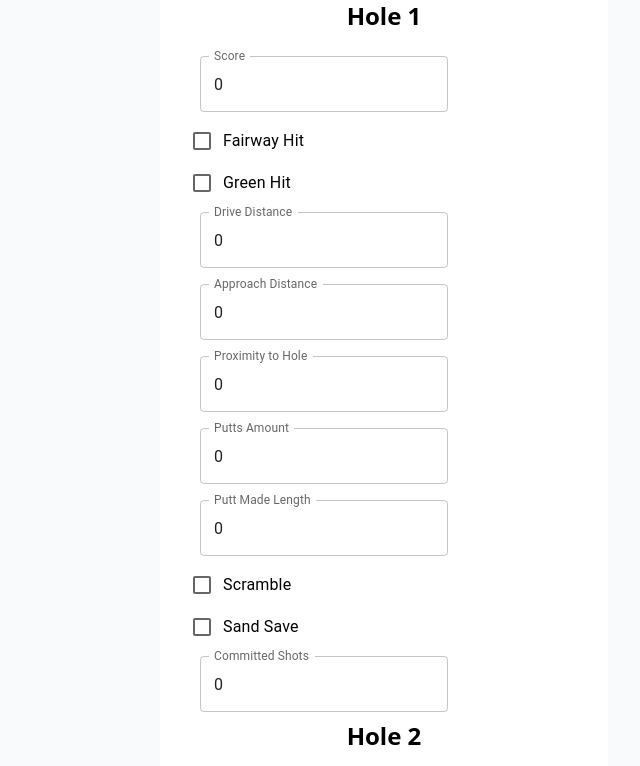
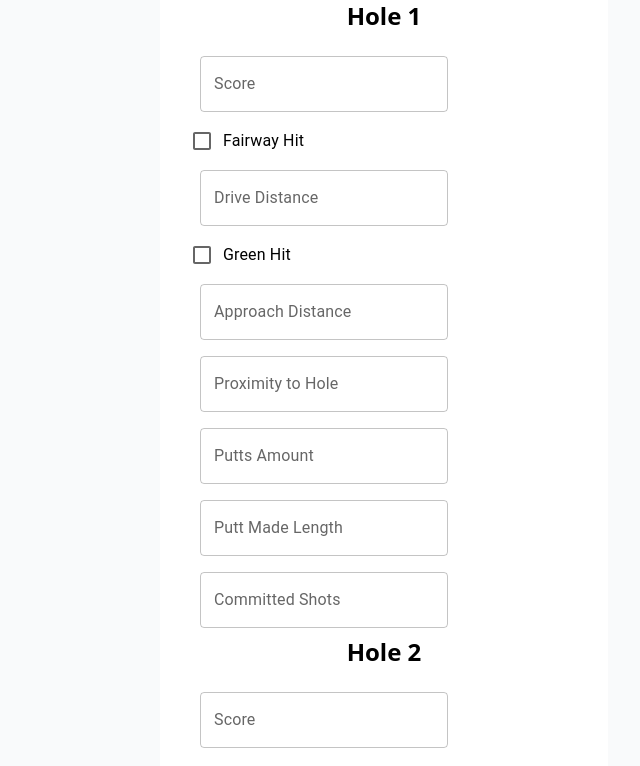
Before and after one commit to Desmond225/golf-stats, a Next.js app: page /dashboard in a window 1280 px wide. Shown: the top 766 px of the page, without its empty margins (256-896 px from the left). Built offline with nearby package versions, Linux system fonts and the light colour scheme.

Commit message:
Fix fields #1

```diff
--- a/app/dashboard/page.tsx
+++ b/app/dashboard/page.tsx
@@ -14,22 +14,22 @@ import FormLabel from '@mui/material/FormLabel'
 import FormControl from '@mui/material/FormControl'
 
 export default function Dashboard() {
-  const [score, setScore] = useState(Array(18).fill(0))
+  const [score, setScore] = useState(Array(18).fill(undefined))
   const [fairwayHit, setFairwayHit] = useState(Array(18).fill(false))
   const [greenHit, setGreenHit] = useState(Array(18).fill(false))
-  const [driveDistance, setDriveDistance] = useState(Array(18).fill(0))
-  const [approachDistance, setApproachDistance] = useState(Array(18).fill(0))
-  const [proximityToHole, setProximityToHole] = useState(Array(18).fill(0))
-  const [puttsAmount, setPuttsAmount] = useState(Array(18).fill(0))
-  const [puttMadeLength, setPuttMadeLength] = useState(Array(18).fill(0))
-  const [scramble, setScramble] = useState(Array(18).fill(false))
-  const [sandSave, setSandSave] = useState(Array(18).fill(false))
-  const [committedShots, setCommittedShots] = useState(Array(18).fill(0))
+  const [driveDistance, setDriveDistance] = useState(Array(18).fill(undefined))
+  const [approachDistance, setApproachDistance] = useState(Array(18).fill(undefined))
+  const [proximityToHole, setProximityToHole] = useState(Array(18).fill(undefined))
+  const [puttsAmount, setPuttsAmount] = useState(Array(18).fill(undefined))
+  const [puttMadeLength, setPuttMadeLength] = useState(Array(18).fill(undefined))
+  const [committedShots, setCommittedShots] = useState(Array(18).fill(undefined))
 
   const handleSubmit = async (event) => {
     event.preventDefault()
     // TODO: Save the data to the database
   }
+
+  const parThreeHoles = [2, 4, 6, 12, 14]; // Holes 3, 5, 7, 13, 15 are 0-indexed
 
   return (
     <div className="flex-1 flex flex-col w-full px-8 sm:max-w-md justify-center gap-2 bg-white text-black">
@@ -48,29 +48,97 @@ export default function Dashboard() {
           <div key={i}>
             <h2 className="text-center text-2xl font-bold mb-4">Hole {i + 1}</h2>
             <Box>
-              <TextField id={`score-${i}`} label="Score" type="number" value={score[i]} onChange={e => setScore(score.map((s, idx) => idx === i ? Number(e.target.value) : s))} InputProps={{ inputProps: { min: 0 } }} />
+              <TextField
+                id={`score-${i}`}
+                label="Score"
+                type="number"
+                value={score[i]}
+                onChange={e => setScore(score.map((s, idx) => idx === i ? Number(e.target.value) : s))}
+                InputProps={{ inputProps: { min: 0 } }}
+              />
             </Box>
             <Box>
-              <FormControlLabel control={<Checkbox checked={fairwayHit[i]} onChange={e => setFairwayHit(fairwayHit.map((f, idx) => idx === i ? e.target.checked : f))} />} label="Fairway Hit" />
+              <FormControlLabel
+                control={
+                  <Checkbox
+                    checked={fairwayHit[i]}
+                    onChange={e => setFairwayHit(fairwayHit.map((f, idx) => idx === i ? e.target.checked : f))}
+                  />
+                }
+                label="Fairway Hit"
+              />
             </Box>
-            <Box>
-              <FormControlLabel control={<Checkbox checked={greenHit[i]} onChange={e => setGreenHit(greenHit.map((g, idx) => idx === i ? e.target.checked : g))} />} label="Green Hit" />
-            </Box>
-            <TextField id={`drive-distance-${i}`} label="Drive Distance" type="number" value={driveDistance[i]} onChange={e => setDriveDistance(driveDistance.map((d, idx) => idx === i ? Number(e.target.value) : d))} InputProps={{ inputProps: { min: 0 } }} />
-            <TextField id={`approach-distance-${i}`} label="Approach Distance" type="number" value={approachDistance[i]} onChange={e => setApproachDistance(approachDistance.map((a, idx) => idx === i ? Number(e.target.value) : a))} InputProps={{ inputProps: { min: 0 } }} />
-            <TextField id={`proximity-to-hole-${i}`} label="Proximity to Hole" type="number" value={proximityToHole[i]} onChange={e => setProximityToHole(proximityToHole.map((p, idx) => idx === i ? Number(e.target.value) : p))} InputProps={{ inputProps: { min: 0 } }} />
-            <TextField id={`putts-amount-${i}`} label="Putts Amount" type="number" value={puttsAmount[i]} onChange={e => setPuttsAmount(puttsAmount.map((p, idx) => idx === i ? Number(e.target.value) : p))} InputProps={{ inputProps: { min: 0 } }} />
-            <TextField id={`putt-made-length-${i}`} label="Putt Made Length" type="number" value={puttMadeLength[i]} onChange={e => setPuttMadeLength(puttMadeLength.map((p, idx) => idx === i ? Number(e.target.value) : p))} InputProps={{ inputProps: { min: 0 } }} />
-            <Box>
-              <FormControlLabel control={<Checkbox checked={scramble[i]} onChange={e => setScramble(scramble.map((s, idx) => idx === i ? e.target.checked : s))} />} label="Scramble" />
-            </Box>
-            <Box>
-              <FormControlLabel control={<Checkbox checked={sandSave[i]} onChange={e => setSandSave(sandSave.map((s, idx) => idx === i ? e.target.checked : s))} />} label="Sand Save" />
-            </Box>
-            <TextField id={`committed-shots-${i}`} label="Committed Shots" type="number" value={committedShots[i]} onChange={e => setCommittedShots(committedShots.map((c, idx) => idx === i ? Number(e.target.value) : c))} InputProps={{ inputProps: { min: 0 } }} />
+            {parThreeHoles.includes(i) ? null : (
+              <>
+                <TextField
+                  id={`drive-distance-${i}`}
+                  label="Drive Distance"
+                  type="number"
+                  value={driveDistance[i]}
+                  onChange={e => setDriveDistance(driveDistance.map((d, idx) => idx === i ? Number(e.target.value) : d))}
+                  InputProps={{ inputProps: { min: 0 } }}
+                />
+                <Box>
+                  <FormControlLabel
+                    control={
+                      <Checkbox
+                        checked={greenHit[i]}
+                        onChange={e => setGreenHit(greenHit.map((g, idx) => idx === i ? e.target.checked : g))}
+                      />
+                    }
+                    label="Green Hit"
+                  />
+                </Box>
+              </>
+            )}
+            <TextField
+              id={`approach-distance-${i}`}
+              label="Approach Distance"
+              type="number"
+              value={approachDistance[i]}
+              onChange={e => setApproachDistance(approachDistance.map((a, idx) => idx === i ? Number(e.target.value) : a))}
+              InputProps={{ inputProps: { min: 0 } }}
+            />
+            <TextField
+              id={`proximity-to-hole-${i}`}
+              label="Proximity to Hole"
+              type="number"
+              value={proximityToHole[i]} onChange={e => setProximityToHole(proximityToHole.map((p, idx) => idx === i ? Number(e.target.value) : p))}
+              InputProps={{ inputProps: { min: 0 } }}
+            />
+            <TextField
+              id={`putts-amount-${i}`}
+              label="Putts Amount"
+              type="number"
+              value={puttsAmount[i]}
+              onChange={e => setPuttsAmount(puttsAmount.map((p, idx) => idx === i ? Number(e.target.value) : p))}
+              InputProps={{ inputProps: { min: 0 } }}
+            />
+            <TextField
+              id={`putt-made-length-${i}`}
+              label="Putt Made Length"
+              type="number"
+              value={puttMadeLength[i]}
+              onChange={e => setPuttMadeLength(puttMadeLength.map((p, idx) => idx === i ? Number(e.target.value) : p))}
+              InputProps={{ inputProps: { min: 0 } }}
+            />
+            <TextField
+              id={`committed-shots-${i}`}
+              label="Committed Shots"
+              type="number"
+              value={committedShots[i]}
+              onChange={e => setCommittedShots(committedShots.map((c, idx) => idx === i ? Number(e.target.value) : c))}
+              InputProps={{ inputProps: { min: 0 } }}
+            />
           </div>
         ))}
-        <Button className="text-black hover:text-white" variant="contained" type="submit">Save</Button>
+        <Button
+          className="text-black hover:text-white"
+          variant="contained"
+          type="submit"
+        >
+          Save
+        </Button>
       </Box>
     </div>
   )
```
